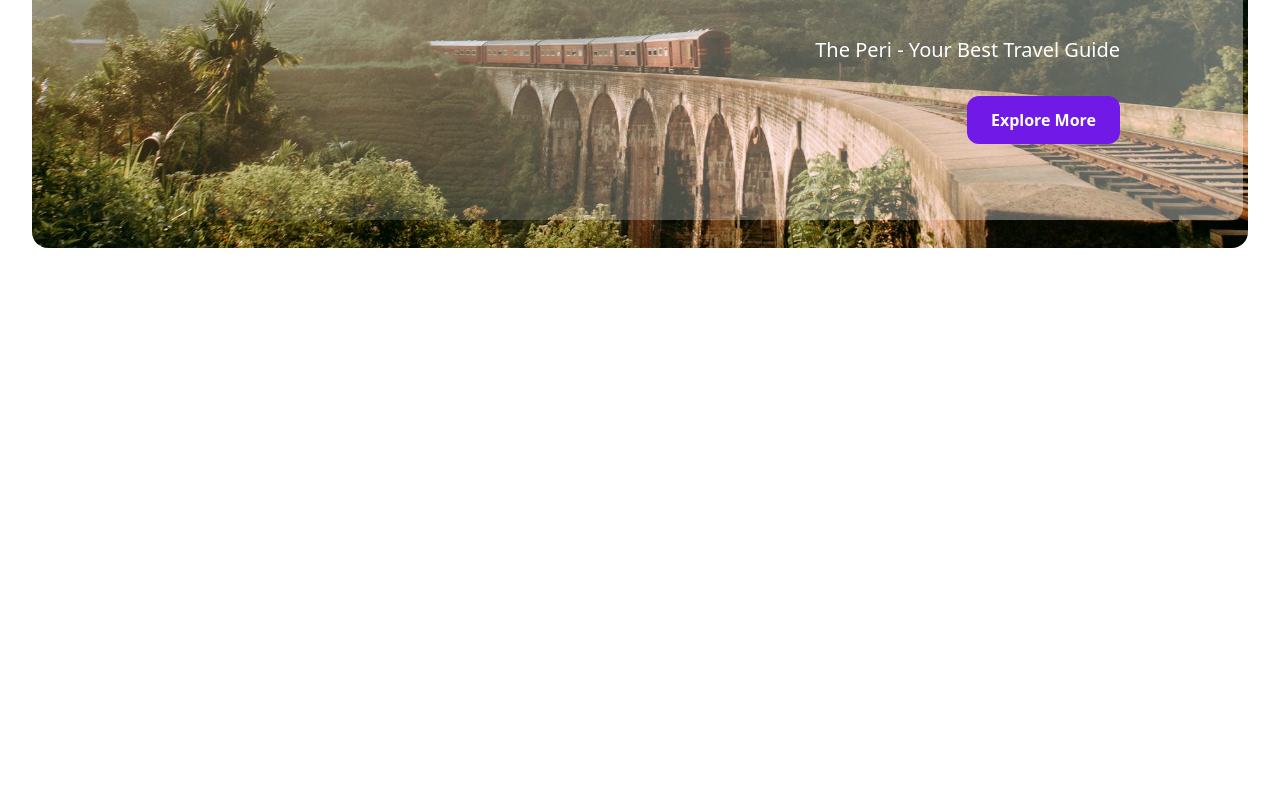
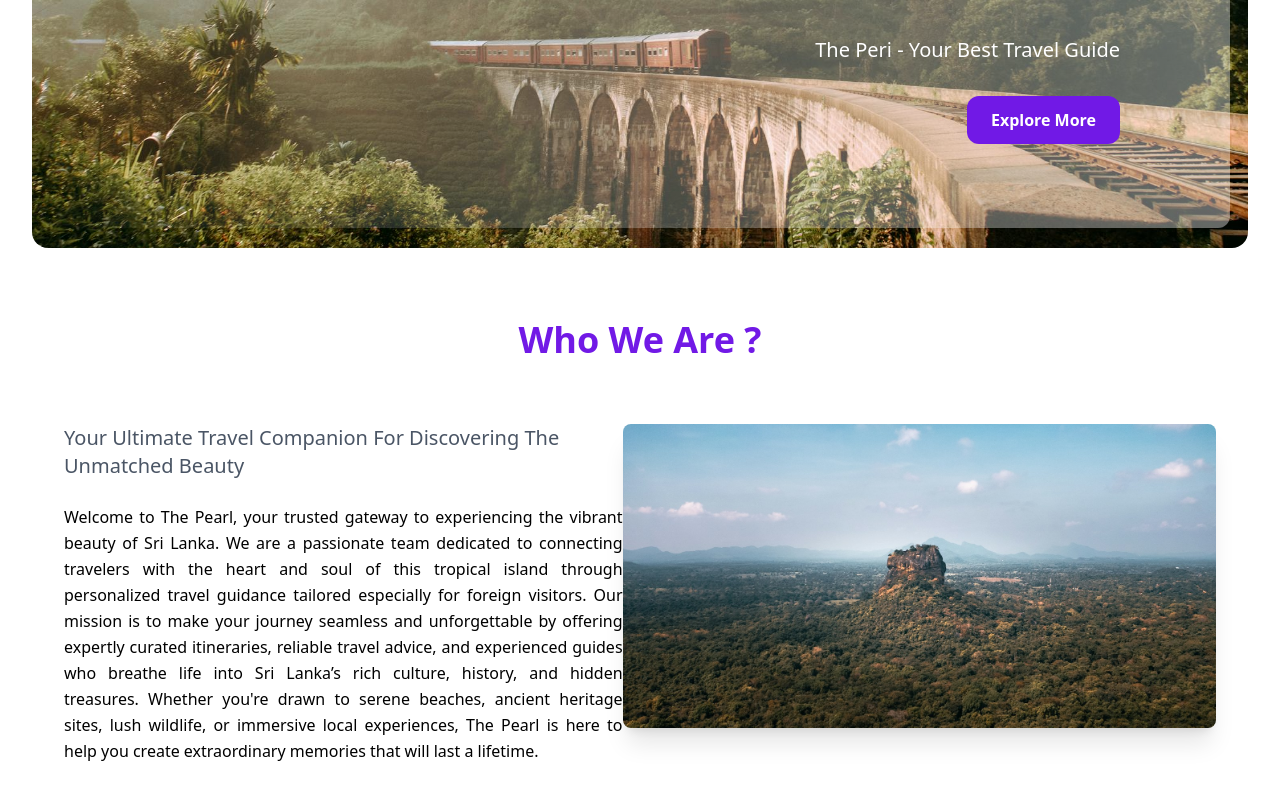
Before and after one commit to KavithRashintha/The_Pearl, a Next.js app in the folder Front-End/the_pearl/: page /home in a window 1280 px wide. Shown: the part 484-1284 px from the top of the page. Before the commit the page ends 800 px from the top, so only its background shows below. Built offline with nearby package versions, Linux system fonts and the light colour scheme.

Commit message:
Tourist who we are section created

```diff
--- a/Front-End/the_pearl/src/app/(tourist)/components/tourist_hero_section.tsx
+++ b/Front-End/the_pearl/src/app/(tourist)/components/tourist_hero_section.tsx
@@ -14,7 +14,7 @@ export default function TouristHeroSection(){
                     />
                 </div>
 
-                <div className="absolute inset-0 bg-gradient-to-l from-white/40 via-white/25 to-transparent h-[74vh] w-[94vw] mt-5 ml-2 rounded-xl"></div>
+                <div className="absolute inset-0 bg-gradient-to-l from-white/40 via-white/25 to-transparent h-[75vh] w-[93vw] mt-5 ml-2 rounded-xl"></div>
 
                 <div className="relative z-10 h-full flex items-center pr-24">
                     <div className="container mx-auto px-4">
@@ -25,7 +25,7 @@ export default function TouristHeroSection(){
                             <p className="text-xl mb-8 text-white">
                                 The Peri - Your Best Travel Guide
                             </p>
-                            <button className="bg-[#7119E6] hover:bg-[#7119D1] text-white font-semibold py-3 px-6 rounded-xl text-md transition">
+                            <button className="bg-royal-purple hover:bg-royal-purple-hover text-white font-semibold py-3 px-6 rounded-xl text-md transition">
                                 Explore More
                             </button>
                         </div>
--- a/Front-End/the_pearl/src/app/(tourist)/home/page.tsx
+++ b/Front-End/the_pearl/src/app/(tourist)/home/page.tsx
@@ -1,7 +1,35 @@
 import TouristHeroSection from "@/app/(tourist)/components/tourist_hero_section";
-
+import Image from 'next/image';
 export default function Home(){
     return(
-        <TouristHeroSection/>
+        <div>
+            <TouristHeroSection/>
+
+            <div className="flex flex-col justify-center items-center pt-10 pb-18">
+                <div className="pb-16">
+                    <h1 className="font-semibold text-4xl text-royal-purple">Who We Are ?</h1>
+                </div>
+
+                <div className="flex flex-row justify-between w-full px-16">
+                    <div className="w-160">
+                        <p className="font-medium text-xl mb-6 capitalize text-gray-600">Your ultimate travel companion for discovering the unmatched beauty</p>
+                        <p className="font-normal text-md text-justify leading-relaxed">
+                            Welcome to The Pearl, your trusted gateway to experiencing the vibrant beauty of Sri Lanka. We are a passionate team dedicated to connecting travelers with the heart and soul of this tropical island through personalized travel guidance tailored especially for foreign visitors. Our mission is to make your journey seamless and unforgettable by offering expertly curated itineraries, reliable travel advice, and experienced guides who breathe life into Sri Lanka’s rich culture, history, and hidden treasures. Whether you're drawn to serene beaches, ancient heritage sites, lush wildlife, or immersive local experiences, The Pearl is here to help you create extraordinary memories that will last a lifetime.
+                        </p>
+                    </div>
+                    <div className="w-full md:w-170 h-76 relative overflow-hidden rounded-lg shadow-xl">
+                        <Image
+                            src="/images/tourist_intro_image.jpg"
+                            alt="The Pearl Team"
+                            fill
+                            className="object-cover object-center scale-130"
+                            quality={100}
+                            priority
+                        />
+                    </div>
+                </div>
+            </div>
+        </div>
+
     )
 }
--- a/Front-End/the_pearl/src/app/globals.css
+++ b/Front-End/the_pearl/src/app/globals.css
@@ -1 +1,13 @@
 @import "tailwindcss";
+
+.bg-royal-purple {
+    background-color: #7119E6;
+}
+
+.text-royal-purple {
+    color: #7119E6;
+}
+
+.bg-royal-purple-hover {
+    background-color: #9341ef;
+}
--- a/Front-End/the_pearl/tailwind.config.js
+++ /dev/null
@@ -1,9 +0,0 @@
-module.exports = {
-    theme: {
-        extend: {
-            colors: {
-                royalPurple: '#7119E6',
-            },
-        },
-    },
-};
```
Also changed, not shown: Front-End/the_pearl/public/images/tourist_intro_image.jpg (added).
